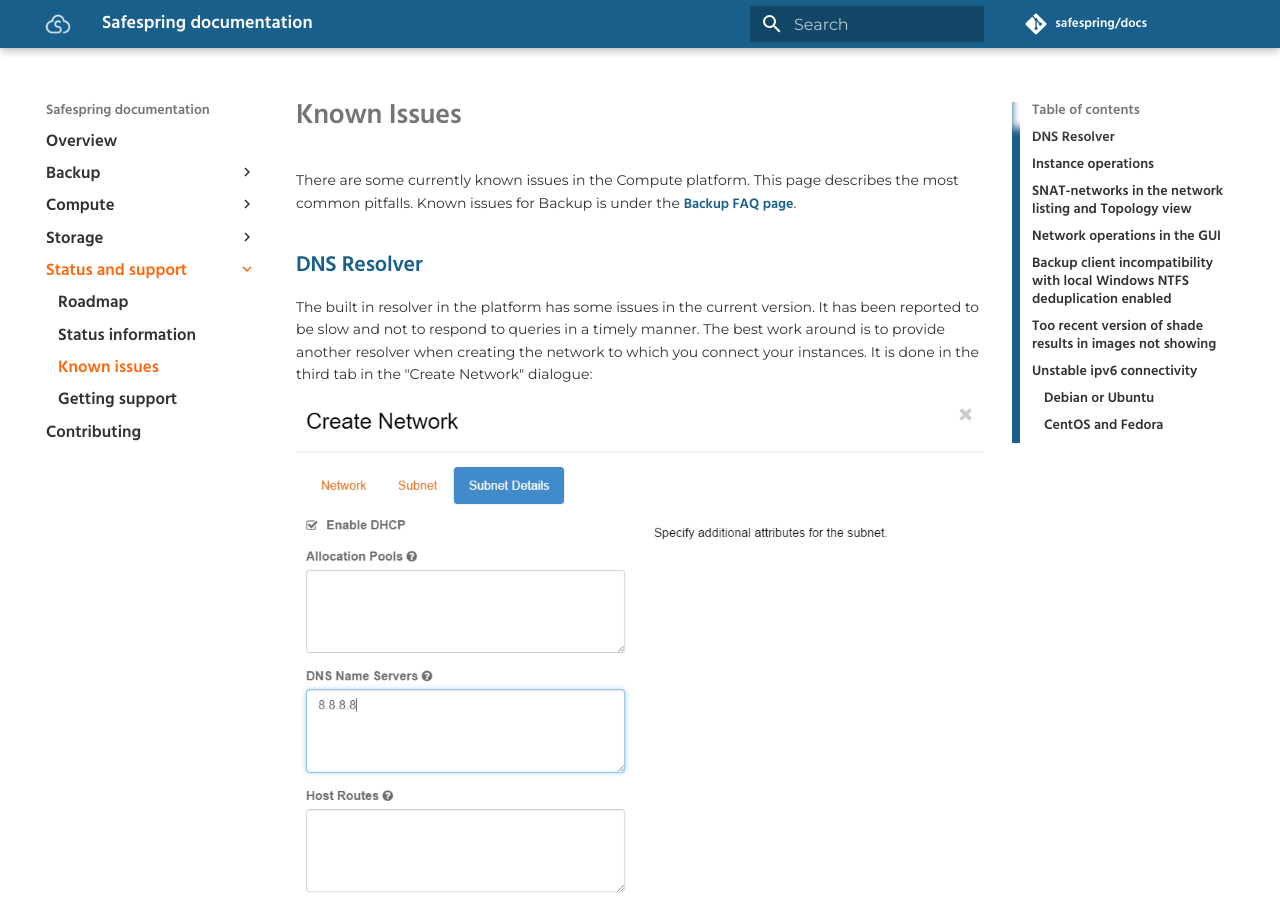
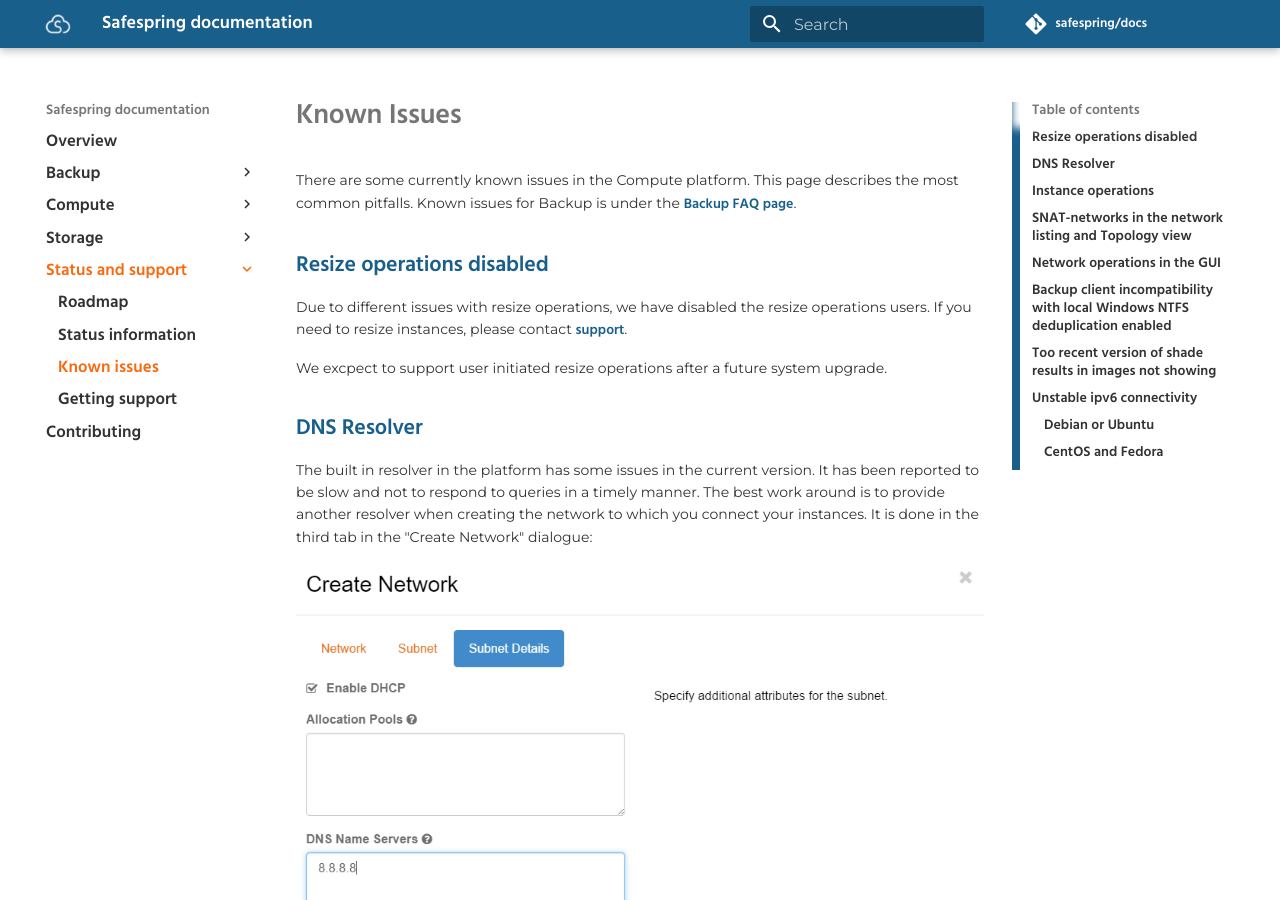
Before and after one commit to safespring/docs, an MkDocs documentation site: the page built from content/service/known_issues.md, in a window 1280 px wide and 900 px high. Built offline with MkDocs 1.6.1 and Material for MkDocs 9.7.7, drawn with Linux system fonts in a browser that asks for light colours; comment, search, counter and statistics services are not loaded; old or Windows-style settings are respelled for this version of MkDocs.

Commit message:
Update known_issues.md
Resize not more supported for users
FAC-245

```diff
--- a/content/service/known_issues.md
+++ b/content/service/known_issues.md
@@ -3,6 +3,13 @@
 There are some currently known issues in the Compute platform. This page
 describes the most common pitfalls. Known issues for Backup is under the [Backup
 FAQ page](/backup/faq).
+
+## Resize operations disabled
+
+Due to different issues with resize operations, we have disabled the resize operations
+users. If you need to resize instances, please contact [support](/service/support/).
+
+We excpect to support user initiated resize operations after a future system upgrade.
 
 ## DNS Resolver
 
```
